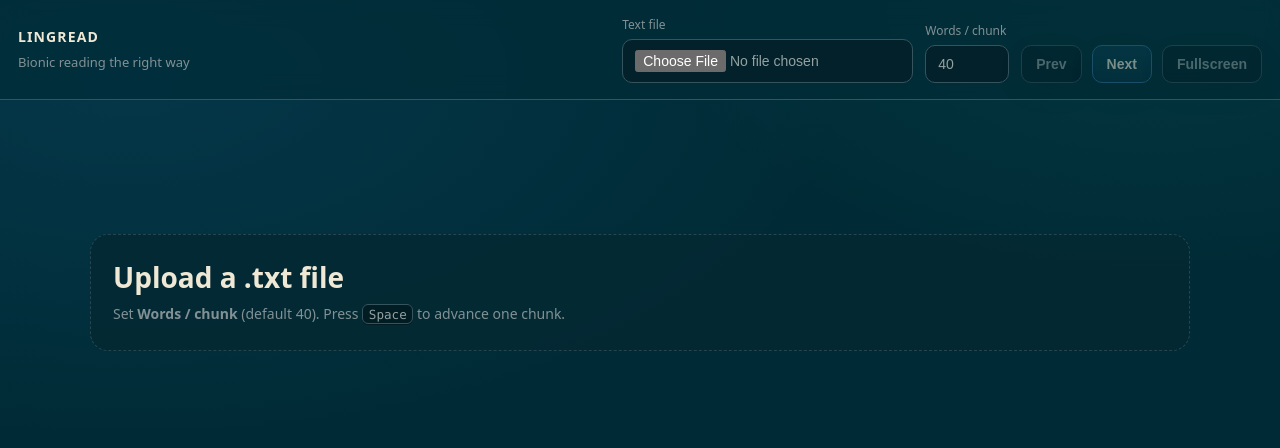
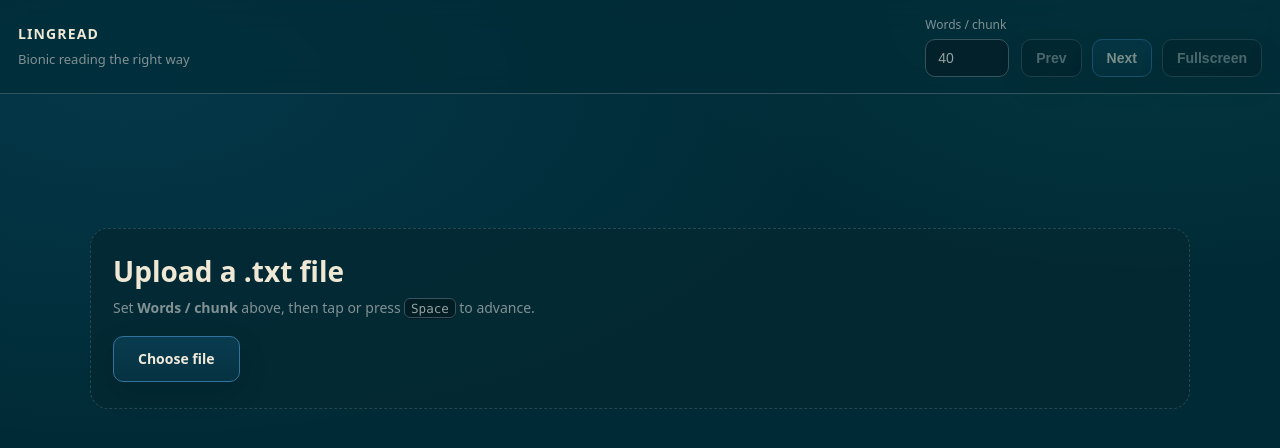
Before and after one commit to JakeTrock/Lingread, a React (Vite) app: page / in a window 1280 px wide. Shown: the top 448 px of the page. Built offline with nearby package versions, Linux system fonts and the light colour scheme.

Commit message:
fix: make upload more elegant

```diff
--- a/src/App.css
+++ b/src/App.css
@@ -196,9 +196,48 @@
 }
 
 .emptyBody {
-  margin: 0;
+  margin: 0 0 18px;
   color: var(--textDim);
   font-size: 14px;
+}
+
+.uploadBtn {
+  display: inline-flex;
+  align-items: center;
+  justify-content: center;
+  padding: 12px 24px;
+  border-radius: 10px;
+  border: 1px solid color-mix(in oklab, var(--blue) 55%, var(--border) 45%);
+  background: linear-gradient(
+    180deg,
+    color-mix(in oklab, var(--blue) 20%, var(--panel) 80%),
+    color-mix(in oklab, var(--blue) 10%, var(--panel) 90%)
+  );
+  color: color-mix(in oklab, var(--base2) 85%, white 15%);
+  font-size: 14px;
+  font-weight: 650;
+  cursor: pointer;
+  box-shadow: 0 10px 30px rgba(0, 0, 0, 0.12);
+}
+
+.uploadBtn:hover {
+  border-color: var(--blue);
+}
+
+.uploadBtn:focus-within {
+  outline: 3px solid color-mix(in oklab, var(--focus) 55%, transparent 45%);
+  outline-offset: 2px;
+}
+
+.uploadBtn input {
+  position: absolute;
+  width: 1px;
+  height: 1px;
+  padding: 0;
+  margin: -1px;
+  overflow: hidden;
+  clip: rect(0, 0, 0, 0);
+  border: 0;
 }
 
 /* Fullscreen Mode */
--- a/src/app.tsx
+++ b/src/app.tsx
@@ -84,22 +84,6 @@
 
         <div className="controls" role="group" aria-label="Reader controls">
           <label className="control">
-            <span className="controlLabel">Text file</span>
-            <input
-              className="fileInput"
-              type="file"
-              accept=".txt,text/plain"
-              onChange={(e) => {
-                const file = e.currentTarget.files?.[0]
-                if (!file) return
-                void onPickFile(file)
-                // allow re-uploading the same file
-                e.currentTarget.value = ''
-              }}
-            />
-          </label>
-
-          <label className="control">
             <span className="controlLabel">Words / chunk</span>
             <input
               className="numberInput"
@@ -151,8 +135,21 @@
           <div className="empty">
             <h1 className="emptyTitle">Upload a .txt file</h1>
             <p className="emptyBody">
-              Set <strong>Words / chunk</strong> (default {DEFAULT_WORDS_PER_CHUNK}). Press <kbd>Space</kbd> to advance one chunk.
+              Set <strong>Words / chunk</strong> above, then tap or press <kbd>Space</kbd> to advance.
             </p>
+            <label className="uploadBtn">
+              Choose file
+              <input
+                type="file"
+                accept=".txt,text/plain"
+                onChange={(e) => {
+                  const file = e.currentTarget.files?.[0]
+                  if (!file) return
+                  void onPickFile(file)
+                  e.currentTarget.value = ''
+                }}
+              />
+            </label>
           </div>
         ) : (
           <>
```
